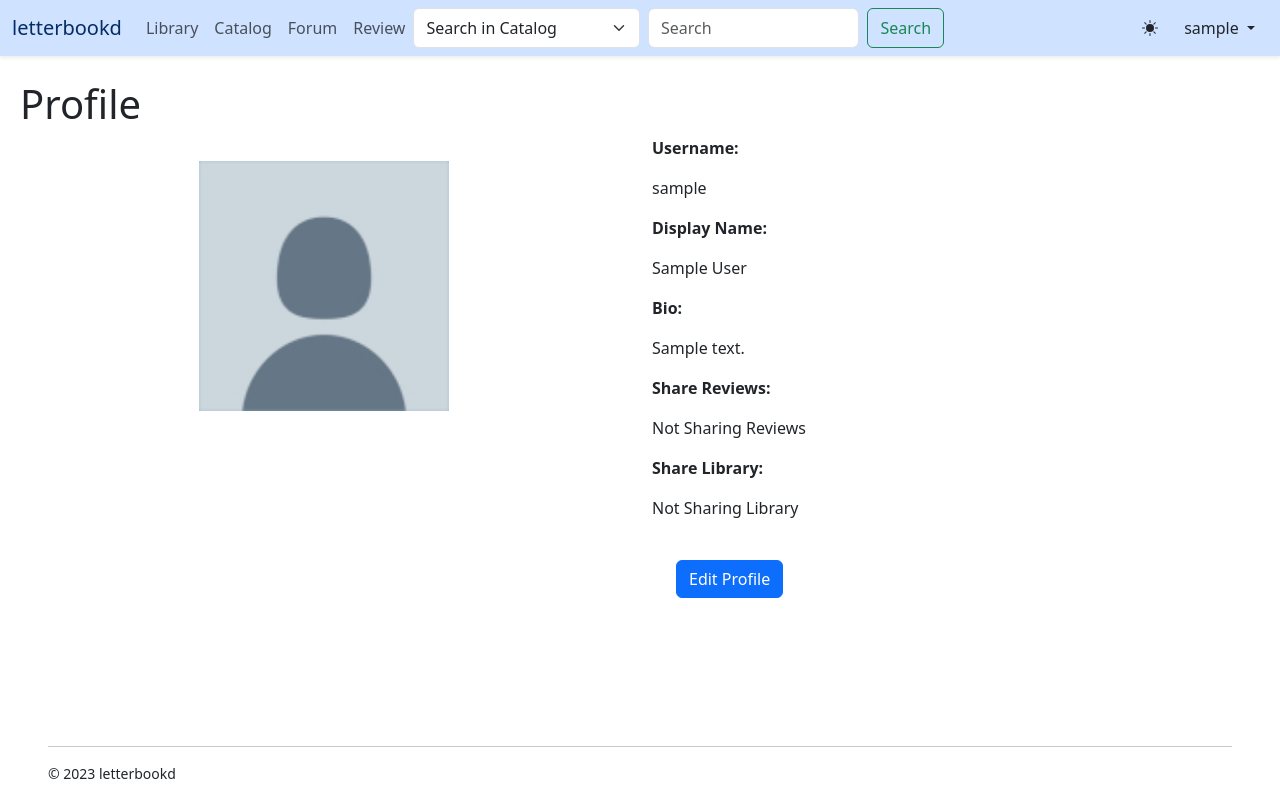
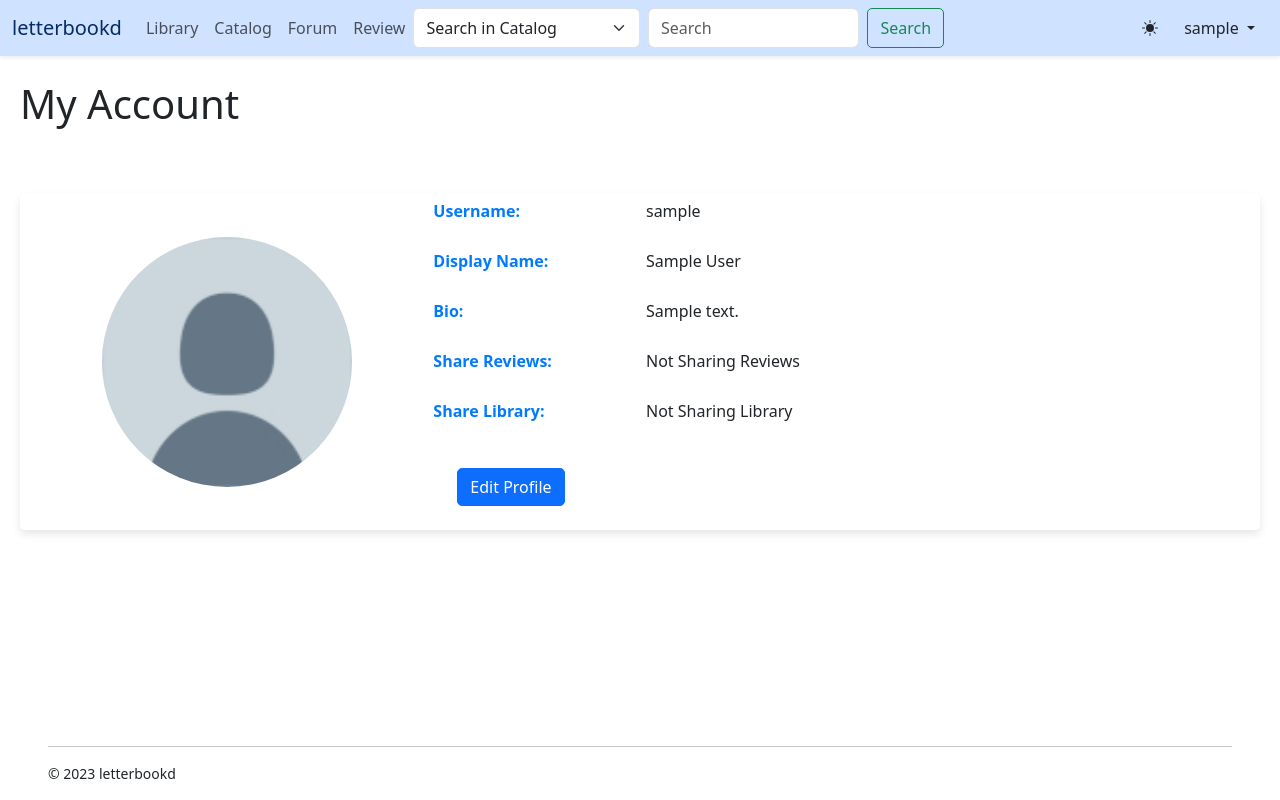
Before and after one commit to letterbookd/letterbookd, a Django app: page /reader/1/ in a window 1280 px wide. Run offline with Django 4.2, Linux system fonts and the light colour scheme; a user stored in the database is signed in; data comes from the database, SQL or seed files in the repository; tables that the repository leaves empty hold one stand-in row (values such as "Sample post"); some libraries are stand-ins or nearby versions.

Commit message:
improved html for profile and book search results

```diff
--- a/reader/templates/profile.html
+++ b/reader/templates/profile.html
@@ -6,6 +6,9 @@
     .custom-profile-picture {
         width: 250px;
         height: 250px;
+        border-radius: 50%;
+        object-fit: cover;
+        box-shadow: 0px 0px 10px rgba(0,0,0,0.1);
     }
 
     .custom-col {
@@ -16,37 +19,118 @@
         background-color: #e9ecef;
         color: #495057;
         cursor: not-allowed;
+        border-radius: 5px;
+        border: 1px solid #ced4da;
     }
 
+    p {
+        padding: 5px 0;
+    }
 
+    p > b {
+        color: #007BFF;
+    }
+
+    .btn {
+        border-radius: 5px;
+        transition: 0.3s;
+    }
+
+    .btn:hover {
+        transform: scale(1.05);
+    }
+
+    .profile-card {
+        box-shadow: 0 4px 8px rgba(0, 0, 0, 0.1);
+        border-radius: 5px;
+        overflow: hidden;
+    }
+
+    .profile-pic {
+        width: 250px;
+        height: 250px;
+        border-radius: 50%;
+        object-fit: cover;
+    }
+
+    .profile-content {
+        padding: 20px;
+    }
+
+    /*
+    input[readonly] {
+        background-color: #e9ecef;
+        color: #495057;
+        cursor: not-allowed;
+    }
+    */
+
+    #header {
+        min-height: 50px;
+    }
 </style>
 
+
 <!-- Content -->
-<h1>Profile</h1>
-<div class="content">
-    <div class="row">
+<h1>My Account</h1>
 
-        <div class="col d-flex justify-content-center align-items-center custom-col">
-            <img src="/static/images/pfp_0.jpg" alt="profile picture" class="custom-profile-picture">
+<h1 id="header">&nbsp;</h1>
+
+<div class="profile-card">
+    <div class="row g-0">
+
+        <!-- Profile Picture Section -->
+        <div class="col-md-4 d-flex justify-content-center align-items-center">
+            <img src="/static/images/pfp_0.jpg" alt="profile picture" class="profile-pic">
         </div>
 
-        <div class="col">
-
-            <p><b>Username:</b></p>
-            <p id="username">{{ reader.user }}</p>
-
-            <p><b>Display Name:</b></p>
-            <p id="display_name">{{ reader.display_name }}</p>
-
-            <p><b>Bio:</b></p>
-            <p id="bio">{{ reader.bio }}</p>
-
-            <p><b>Share Reviews:</b></p>
-            <p>{{ reader.preferences.share_reviews|yesno:"Sharing Reviews,Not Sharing Reviews" }}</p>
 
 
-            <p><b>Share Library:</b></p>
-            <p id="shareLibraryStatus">{{ reader.preferences.share_library|yesno:"Sharing Library,Not Sharing Library" }}</p>
+
+        <!-- Profile Details Section -->
+        <div class="col-md-8">
+            <div class="profile-section">
+                <div class="row">
+                    <div class="col-3">
+                        <p><b>Username:</b></p>
+                    </div>
+                    <div class="col-9">
+                        <p id="username">{{ reader.user }}</p>
+                    </div>
+                </div>
+                <div class="row">
+                    <div class="col-3">
+                        <p><b>Display Name:</b></p>
+                    </div>
+                    <div class="col-9">
+                        <p id="display_name">{{ reader.display_name }}</p>
+                    </div>
+                </div>
+                <div class="row">
+                    <div class="col-3">
+                        <p><b>Bio:</b></p>
+                    </div>
+                    <div class="col-9">
+                        <p id="bio">{{ reader.bio }}</p>
+                    </div>
+                </div>
+                <div class="row">
+                    <div class="col-3">
+                        <p><b>Share Reviews:</b></p>
+                    </div>
+                    <div class="col-9">
+                        <p>{{ reader.preferences.share_reviews|yesno:"Sharing Reviews,Not Sharing Reviews" }}</p>
+                    </div>
+                </div>
+                <div class="row">
+                    <div class="col-3">
+                        <p><b>Share Library:</b></p>
+                    </div>
+                    <div class="col-9">
+                        <p id="shareLibraryStatus">{{ reader.preferences.share_library|yesno:"Sharing Library,Not Sharing Library" }}</p>
+                    </div>
+                </div>
+            </div>
 
             {% if reader.preferences.share_library %}
                 <div id="librarySection">
@@ -89,6 +173,10 @@
                 <form method="POST" id="form" onsubmit="return false;">
                     {% csrf_token %}
                     <div class="mb-3">
+                        <label for="headerColor" class="col-form-label">Header Color:</label>
+                        <input type="color" class="form-control" id="headerColor" name="headerColor" value="#007BFF"> <!-- Warna default biru -->
+                    </div>
+                    <div class="mb-3">
                         <label for="username" class="col-form-label">Username:</label>
                         <input type="text" class="form-control" id="username" name="username" placeholder="Username" value="{{ reader.user }}" readonly>
                     </div>
@@ -104,17 +192,19 @@
                     </div>
                     <h3>Preferences</h3>
                     <div class="mb-3 form-check">
-                        <form autocomplete="off">
+
                             <input type="checkbox" class="form-check-input" name="inputShareReviewPreference" id="inputShareReviewPreference" value="on" {% if preferences_form.share_reviews.value %}checked{% endif %}>
                             <label class="form-check-label" for="inputShareReviewPreference">Share Reviews</label>
-                        </form>
+
                     </div>
                     <div class="mb-3 form-check">
-                        <form autocomplete="off"></form>
+
                             <input type="checkbox" class="form-check-input" name="inputShareLibraryPreference" id="inputShareLibraryPreference" {% if preferences_form.share_library.value %}checked{% endif %}>
                             <label class="form-check-label" for="inputShareLibraryPreference">Share Library</label>
-                        </form>
+
                     </div>
+                    <input type="checkbox" id="myCheckbox"> Centang saya
+
                 </form>
             </div>
             <div class="modal-footer">
@@ -198,11 +288,25 @@
         }
 
 
-        function editHandle(){
+        function editHandle() {
             editProfile(userId);
+
+            const shareLibraryPreference = document.getElementById('inputShareLibraryPreference');
+            const shareLibraryStatus = document.getElementById('shareLibraryStatus');
+            const librarySection = document.getElementById('librarySection');
+
+            if (shareLibraryPreference.checked) {
+                shareLibraryStatus.textContent = "Sharing Library";
+                librarySection.style.display = "block";
+            } else {
+                shareLibraryStatus.textContent = "Not Sharing Library";
+                librarySection.style.display = "none";
+            }
         }
 
+
         document.getElementById("button_save").onclick = editHandle;
+
     }
 
     /*
@@ -247,6 +351,46 @@
         }
     }
 
+    document.addEventListener('DOMContentLoaded', function () {
+        let checkbox = document.getElementById('myCheckbox');
+
+        // Saat halaman dimuat, periksa apakah ada data di localStorage
+        if (localStorage.getItem('checked') === 'true') {
+            checkbox.checked = true;
+        }
+
+        // Saat checkbox diklik, simpan statusnya ke localStorage
+        checkbox.addEventListener('change', function () {
+            localStorage.setItem('checked', checkbox.checked);
+        });
+    });
+
+    document.addEventListener('DOMContentLoaded', function () {
+        let checkboxReview = document.getElementById('inputShareReviewPreference');
+        let checkboxLibrary = document.getElementById('inputShareLibraryPreference');
+
+        // Saat halaman dimuat, periksa apakah ada data di localStorage
+        if (localStorage.getItem('checkedReview') === 'true') {
+            checkboxReview.checked = true;
+        }
+
+        if (localStorage.getItem('checkedLibrary') === 'true') {
+            checkboxLibrary.checked = true;
+        }
+
+        // Saat checkbox diklik, simpan statusnya ke localStorage
+        checkboxReview.addEventListener('change', function () {
+            localStorage.setItem('checkedReview', checkboxReview.checked);
+        });
+
+        checkboxLibrary.addEventListener('change', function () {
+            localStorage.setItem('checkedLibrary', checkboxLibrary.checked);
+        });
+    });
+
+
+
+
     async function refreshProfile(id){
         const readerDetailUrl = "{% url 'reader:show_json_by_id' id=request.user.id %}";
         const response = await fetch(readerDetailUrl);
@@ -269,6 +413,7 @@
             if (shareLibraryPreference.checked) {
                 shareLibraryStatus.textContent = "Sharing Library";
                 librarySection.style.display = "block";
+                console.log("TOLONG")
             } else {
                 shareLibraryStatus.textContent = "Not Sharing Library";
                 librarySection.style.display = "none";
@@ -279,6 +424,7 @@
 
     refreshProfile();
 
+    /*
     document.getElementById('inputShareLibraryPreference').addEventListener('change', function() {
         const shareLibraryStatus = document.getElementById('shareLibraryStatus');
         const librarySection = document.getElementById('librarySection');
@@ -290,8 +436,35 @@
             librarySection.style.display = "none";
         }
     });
+    */
 
     document.querySelector('[data-bs-target="#edit-profile-modal"]').addEventListener('click', editReaderModal);
+
+    document.addEventListener("DOMContentLoaded", function() {
+        // Temukan tombol "Save Changes" dan input color
+        const saveButton = document.getElementById("button_save");
+        const headerColorInput = document.getElementById("headerColor");
+
+        // Saat halaman dimuat, cek apakah ada warna di localStorage
+        const savedColor = localStorage.getItem("headerBackgroundColor");
+        if (savedColor) {
+            // Jika ada, terapkan warna tersebut ke header
+            document.querySelector("#header").style.backgroundColor = savedColor;
+            headerColorInput.value = savedColor; // Opsional: Set warna input dengan warna yang disimpan
+        }
+
+        saveButton.addEventListener("click", function() {
+            // Dapatkan warna yang dipilih oleh pengguna dari input color
+            const chosenColor = headerColorInput.value;
+            // Ganti warna background header dengan warna yang dipilih
+            document.querySelector("#header").style.backgroundColor = chosenColor;
+
+            // Simpan pilihan warna ke localStorage
+            localStorage.setItem("headerBackgroundColor", chosenColor);
+        });
+    });
+
+
 
 </script>
 
--- a/reader/views.py
+++ b/reader/views.py
@@ -129,17 +129,13 @@ def search_handler(request):
 
     if search_type == "catalog":
         results = Book.objects.filter(title__icontains=query)
-        return render(request, 'book_search_results.html', {'results': results})
-
+        return render(request, 'book_search_results.html', {'results': results, 'query': query})
     elif search_type == "library": # INI MASIH ERROR
         user_books = LibraryBook.objects.filter(user=request.user, book__title__icontains=query)
-        #user_books = LibraryBook.objects.filter(library__user=request.user, book__title__icontains=query)
-        return render(request, 'book_search_results.html', {'results': user_books})
-
+        return render(request, 'book_search_results.html', {'results': user_books, 'query': query})
     elif search_type == "reader":
         readers = Reader.objects.filter(Q(display_name__icontains=query) | Q(user__username__icontains=query))
-        return render(request, 'user_search_results.html', {'readers': readers})
-
+        return render(request, 'user_search_results.html', {'readers': readers, 'query': query})
     else:
         return HttpResponse("Invalid search type.")
 
```
Also changed, not shown: reader/templates/book_search_results.html (+15 -16 lines).
